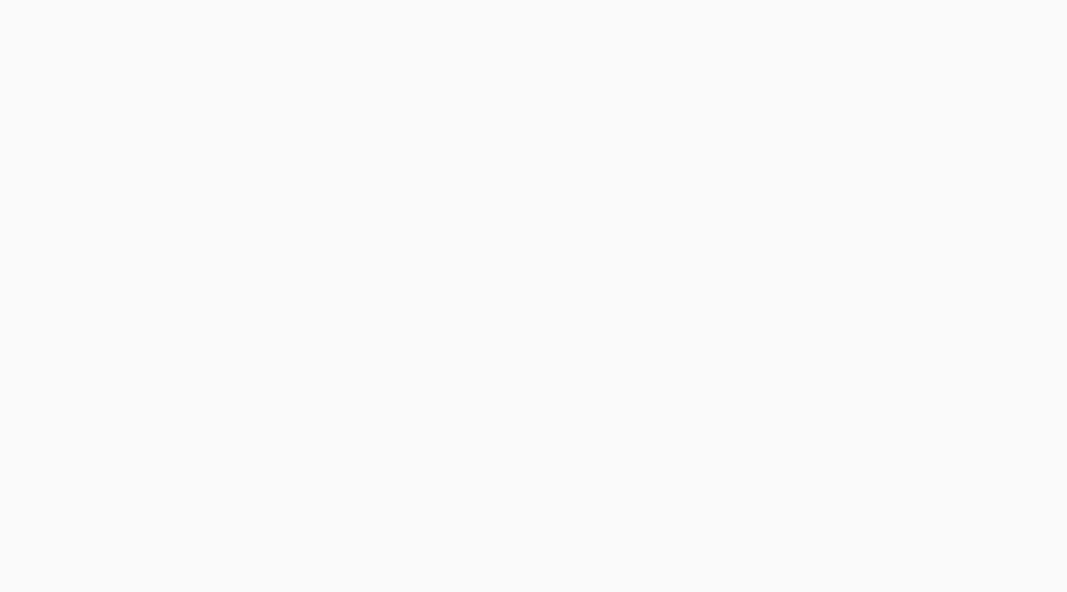
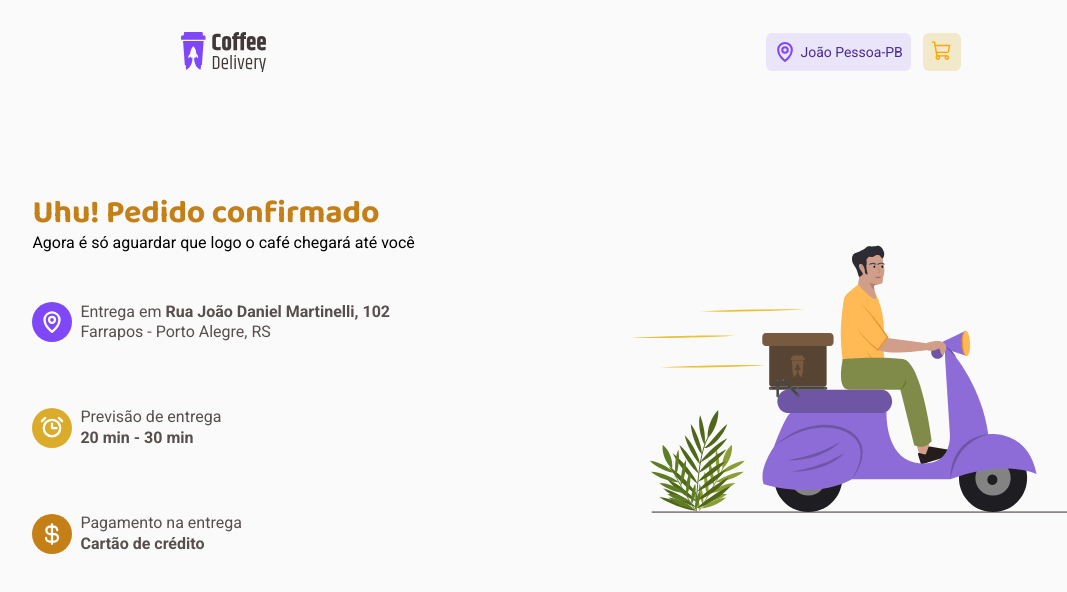
Before and after one commit to portfolio-lucas/coffe-delivery, a React (Vite) app: page /order/1/success in a window 1280 px wide. Before the commit this address had no page. Shown: the top 592 px of the page, without its empty margins (69-1136 px from the left). Built offline with nearby package versions, Linux system fonts and the light colour scheme.

Commit message:
feat: add order success page

```diff
--- /dev/null
+++ b/src/Pages/OrderSuccess/index.tsx
@@ -0,0 +1,117 @@
+import React, { useContext } from "react";
+import { Header } from "../../components/Header";
+import { OrderContext } from "../../context/Order/OrderContext";
+import {
+  OrderConfirmInform,
+  OrderDetails,
+  OrderInformation,
+  OrderMessage,
+  OrderSuccessContent,
+} from "./style";
+import { Alarm, CurrencyDollar, MapPin } from "phosphor-react";
+
+import iconMotoDelivery from "../../assets/icon-moto.svg";
+
+const OrderSuccess: React.FC = () => {
+  const { order } = useContext(OrderContext);
+
+  return (
+    <>
+      <Header />
+
+      <OrderSuccessContent>
+        <OrderConfirmInform>
+          <OrderMessage>
+            <h1>Uhu! Pedido confirmado</h1>
+            <span>Agora é só aguardar que logo o café chegará até você</span>
+          </OrderMessage>
+
+          <OrderInformation>
+            <OrderDetails>
+              <div
+                style={{
+                  display: "flex",
+                  alignItems: "center",
+                  padding: 8,
+                  borderRadius: "99px",
+                  backgroundColor: "#8047F8",
+                }}
+              >
+                <MapPin size={24} weight="bold" color="white" />
+              </div>
+
+              <div
+                style={{
+                  display: "flex",
+                  flexDirection: "column",
+                  color: "#574f4d",
+                }}
+              >
+                <span>
+                  Entrega em <strong>Rua João Daniel Martinelli, 102</strong>
+                </span>
+                <span>Farrapos - Porto Alegre, RS</span>
+              </div>
+            </OrderDetails>
+
+            <OrderDetails>
+              <div
+                style={{
+                  display: "flex",
+                  alignItems: "center",
+                  padding: 8,
+                  borderRadius: "99px",
+                  backgroundColor: "#DBAC2C",
+                }}
+              >
+                <Alarm size={24} weight="bold" color="white" />
+              </div>
+
+              <div
+                style={{
+                  display: "flex",
+                  flexDirection: "column",
+                  color: "#574f4d",
+                }}
+              >
+                <span>Previsão de entrega</span>
+                <strong>20 min - 30 min</strong>
+              </div>
+            </OrderDetails>
+
+            <OrderDetails>
+              <div
+                style={{
+                  display: "flex",
+                  alignItems: "center",
+                  padding: 8,
+                  borderRadius: "99px",
+                  backgroundColor: "#C47F17",
+                }}
+              >
+                <CurrencyDollar size={24} weight="bold" color="white" />
+              </div>
+
+              <div
+                style={{
+                  display: "flex",
+                  flexDirection: "column",
+                  color: "#574f4d",
+                }}
+              >
+                <span>Pagamento na entrega</span>
+                <strong>Cartão de crédito</strong>
+              </div>
+            </OrderDetails>
+          </OrderInformation>
+        </OrderConfirmInform>
+
+        <OrderConfirmInform>
+          <img src={iconMotoDelivery} alt="" />
+        </OrderConfirmInform>
+      </OrderSuccessContent>
+    </>
+  );
+};
+
+export default OrderSuccess;
--- /dev/null
+++ b/src/Pages/OrderSuccess/style.ts
@@ -0,0 +1,43 @@
+import styled from "styled-components";
+
+export const OrderSuccessContent = styled.div`
+  margin-top: 100px;
+  display: flex;
+  align-items: center;
+  justify-content: space-around;
+`
+
+export const OrderConfirmInform = styled.div`
+  display: flex;
+  flex-direction: column;
+  gap: 3rem;
+`
+
+export const OrderMessage = styled.div`
+  display: flex;
+  flex-direction: column;
+  gap: 0.5rem;
+
+  h1 {
+    font-family: 'Baloo 2';
+    font-size: 32px;
+    color: #c47f17;
+  }
+
+  span {
+    font-family: 'Roboto';
+    font-size: 16px;
+  }
+`
+
+export const OrderInformation = styled.div`
+  display: flex;
+  flex-direction: column;
+  gap: 4rem;
+`
+
+export const OrderDetails = styled.div`
+  display: flex;
+  align-items: center;
+  gap: 0.5rem;
+`
--- a/src/Router.tsx
+++ b/src/Router.tsx
@@ -2,6 +2,7 @@ import { Route, Routes } from "react-router-dom";
 import { Checkout } from "./Pages/Checkout";
 import Home from "./Pages/Home";
 import Orders from "./Pages/Orders";
+import OrderSuccess from "./Pages/OrderSuccess";
 
 export function Router() {
   return (
@@ -11,6 +12,7 @@ export function Router() {
       <Route path="/order/:id/new" element={<Orders />}></Route>
 
       <Route path="/checkout/:id/finished" element={<Checkout />}></Route>
+      <Route path="/order/:id/success" element={<OrderSuccess />}></Route>
     </Routes>
   );
 }
```
Also changed, not shown: src/assets/icon-moto.svg (added).
